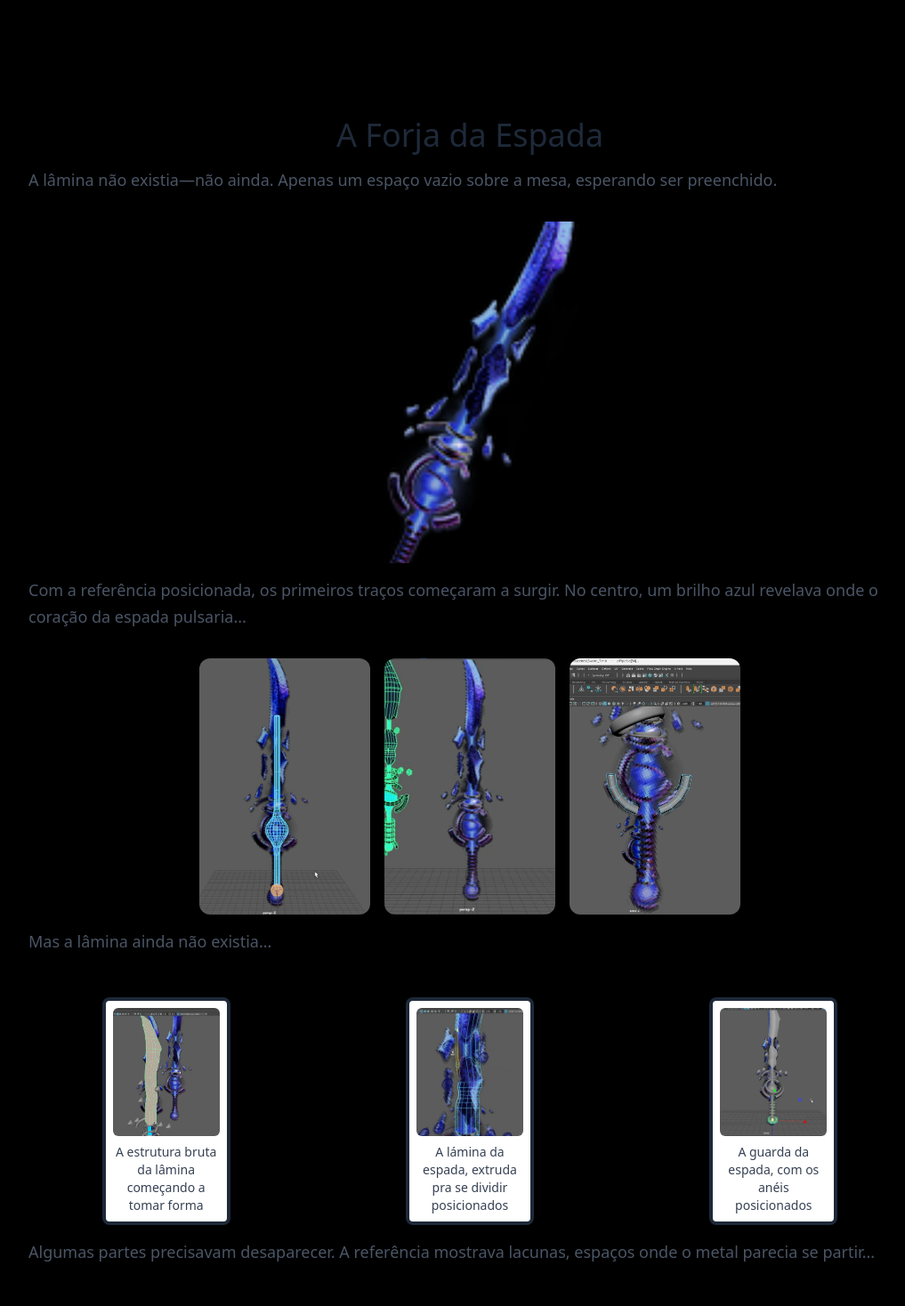
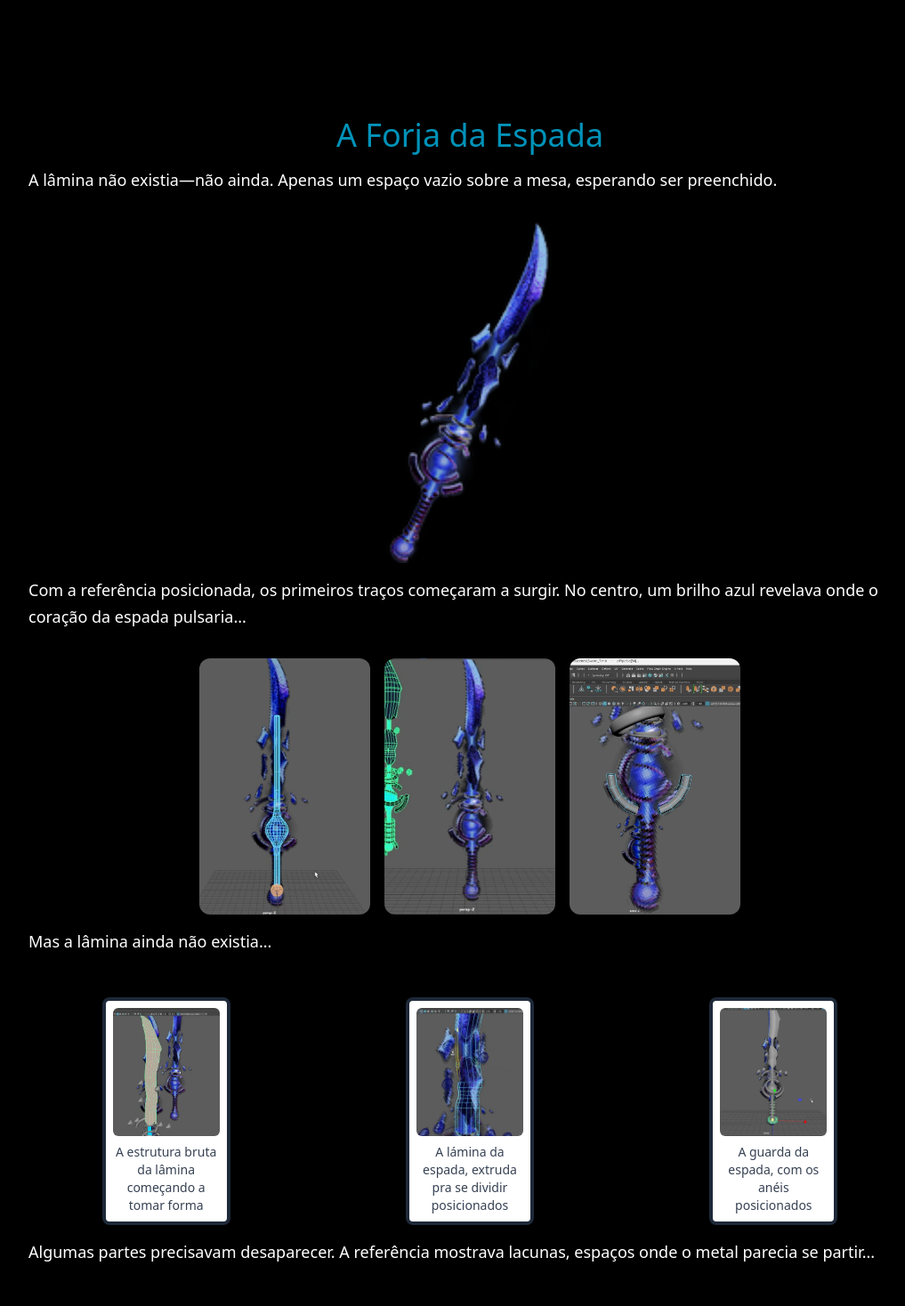
Before and after one commit to APB-Abner/Site-Espada, a React (Vite) app in the folder espada-site/: page /story in a window 1280 px wide. Shown: the part 820-2288 px from the top of the page at 89% size, without its empty margins (112-1129 px from the left). Built offline with nearby package versions, Linux system fonts and the light colour scheme.

Commit message:
refactor: update text colors and image class for improved readability in Book component

```diff
--- a/espada-site/src/components/Book.jsx
+++ b/espada-site/src/components/Book.jsx
@@ -25,9 +25,9 @@ export default function Story() {
                 </div>
                 <div className="w-8/10 self-center justify-center items-center bg-black ">
                 <div className="container mx-auto px-4">
-                    <h1 className="text-4xl text-center mt-8 text-gray-800">A Forja da Espada</h1>
+                    <h1 className="text-4xl text-center mt-8 text-cyan-600">A Forja da Espada</h1>
 
-                    <p className="text-lg leading-relaxed text-gray-600 mt-4">
+                    <p className="text-lg leading-relaxed text-white mt-4">
                         A lâmina não existia—não ainda. Apenas um espaço vazio sobre a mesa, esperando ser preenchido.
                     </p>
 
@@ -37,12 +37,12 @@ export default function Story() {
                             <img
                                 src={Images.imagem1}
                                 alt="Referência da espada sobre a mesa"
-                                className="w-64 h-96 object-cover rounded-xl"
+                                className="max-w-none h-96 object-cover rounded-x"
                             />
                         </div>
                     </div>
 
-                    <p className="text-lg leading-relaxed text-gray-600 mt-4">
+                    <p className="text-lg leading-relaxed text-white mt-4">
                         Com a referência posicionada, os primeiros traços começaram a surgir. No centro, um brilho azul revelava onde o
                         coração da espada pulsaria...
                     </p>
@@ -60,7 +60,7 @@ export default function Story() {
                         </div>
                     </div>
 
-                    <p className="text-lg leading-relaxed text-gray-600 mt-4">
+                    <p className="text-lg leading-relaxed text-white mt-4">
                         Mas a lâmina ainda não existia...
                     </p>
 
@@ -92,7 +92,7 @@ export default function Story() {
                         </div>
                     </div>
 
-                    <p className="text-lg leading-relaxed text-gray-600 mt-4">
+                    <p className="text-lg leading-relaxed text-white mt-4">
                         Algumas partes precisavam desaparecer. A referência mostrava lacunas, espaços onde o metal parecia se partir...
                     </p>
 
@@ -116,7 +116,7 @@ export default function Story() {
                         </div>
                     </div>
 
-                    <p className="text-lg leading-relaxed text-gray-600 mt-4">
+                    <p className="text-lg leading-relaxed text-white mt-4">
                         E então, a lâmina quebrada renasceu...
                     </p>
                 </div>
```
